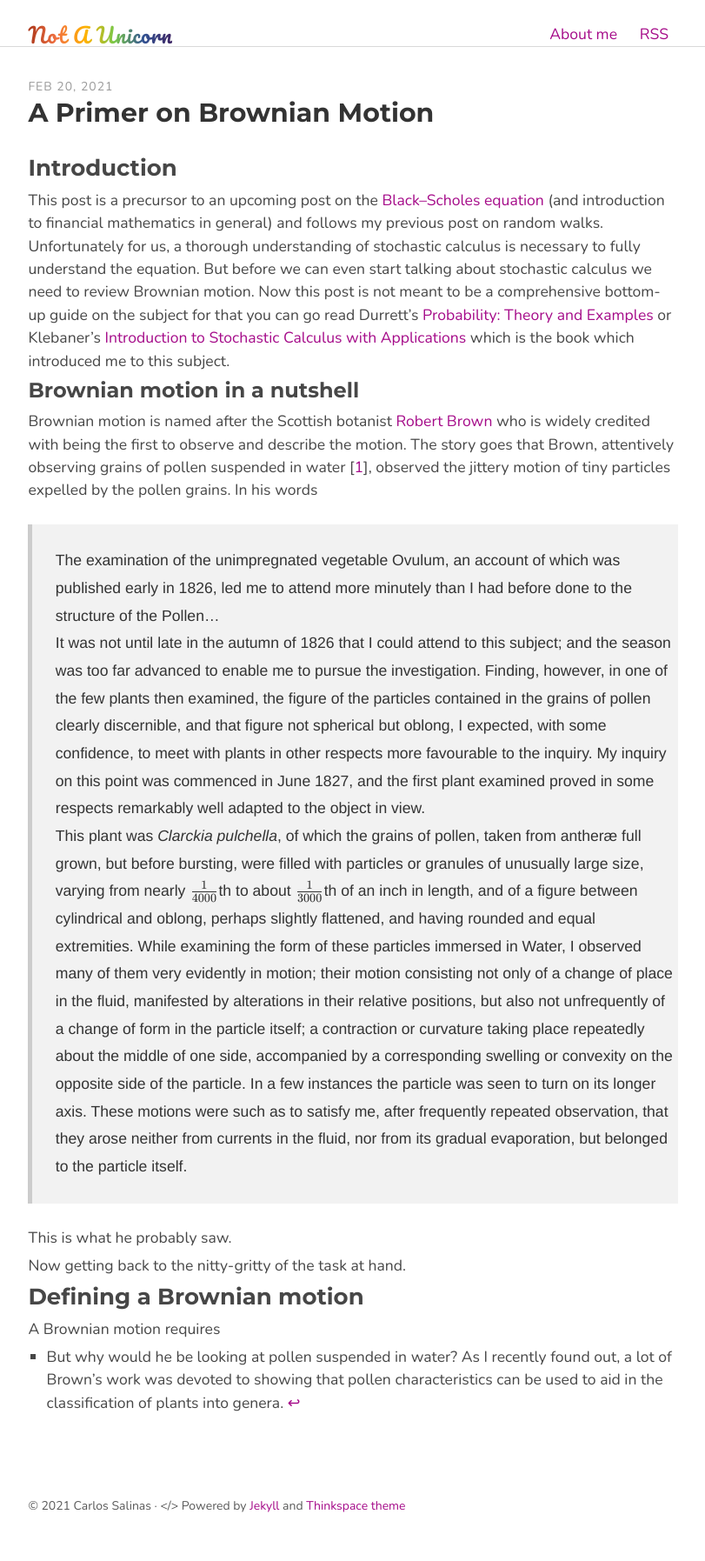
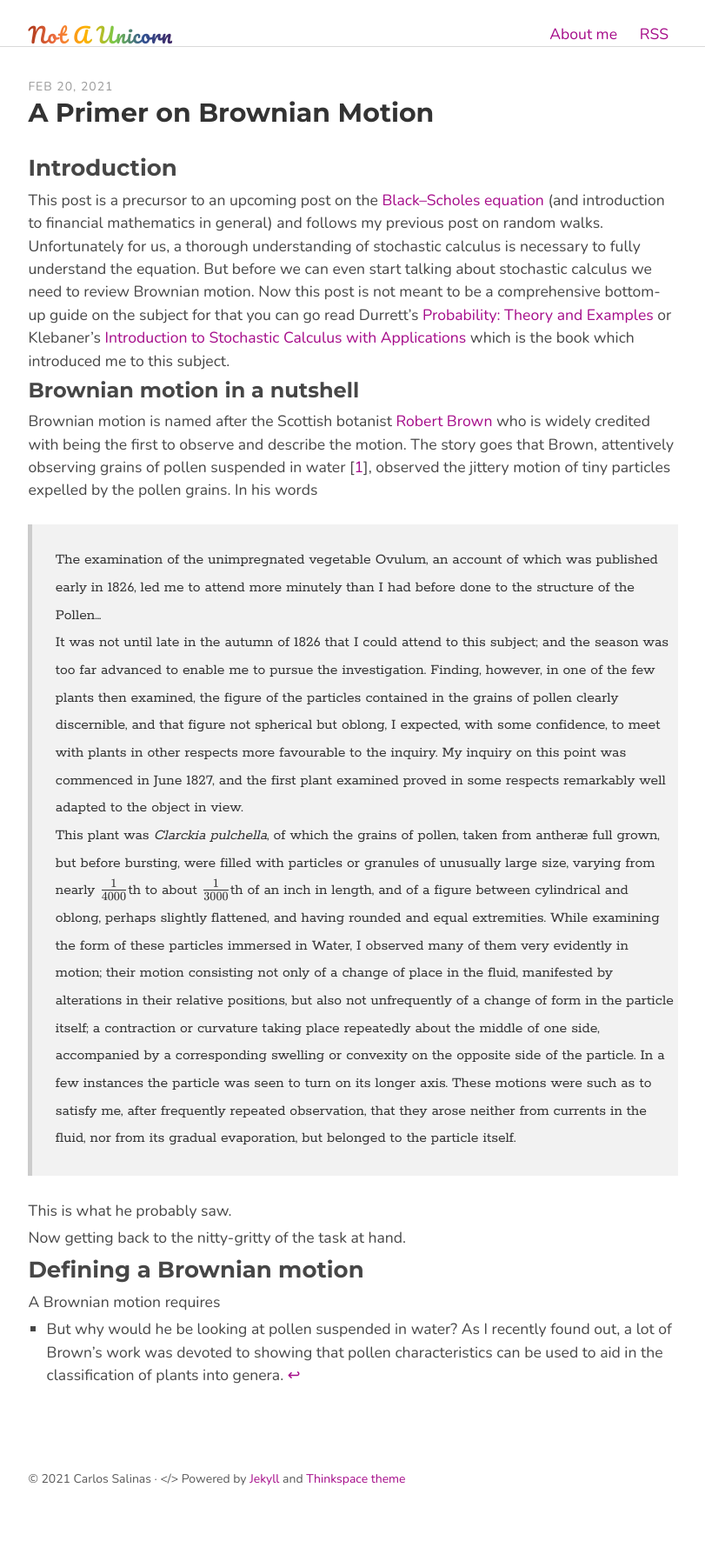
Before and after one commit to cdrlos/cdrlos.github.io, a Jekyll site: the page built from _posts/2021-02-20-a-primer-on-brownian-motion.md, in a window 1280 px wide. Shown: the whole page at 87% size, without its empty margins (234-1045 px from the left). Built offline with Jekyll 4.4.1, drawn with Linux system fonts in a browser that asks for light colours; nearby versions of some CDN libraries; some web fonts are replaced; a style sheet for code colours, icons or effects is not loaded; after the commit the page ends 1763 px from its top, so only the background shows below that.

Commit message:
better font choices

```diff
--- a/assets/scss/_variables.scss
+++ b/assets/scss/_variables.scss
@@ -1,15 +1,15 @@
 // Typography
 @import url("https://fonts.googleapis.com/css?family=Nunito:400,700");
 @import url("https://fonts.googleapis.com/css?family=Montserrat:400,700");
-@import url("https://fonts.googleapis.com/css?family=Average+Sans:400,700");
+@import url("https://fonts.googleapis.com/css?family=Rokkitt:400,700");
 @import url("https://fonts.googleapis.com/css?family=Pacifico:400,700");
 @import url("https://fonts.googleapis.com/css?family=Cousine:400");
 @import url("https://www.jsdelivr.com/package/npm/hack-font");
 
-$logo-font-family: "Pacifico", $helvetica;
 $base-font-family: "Nunito", $helvetica;
 $heading-font-family: "Montserrat", $helvetica;
-$quote-font-family: "Average Sans", $helvetica;
+$logo-font-family: "Pacifico", $helvetica;
+$quote-font-family: "Rokkitt", $helvetica;
 $code-font-family: "Hack", "Cousine", $consolas;
 
 // Font Sizes
```
